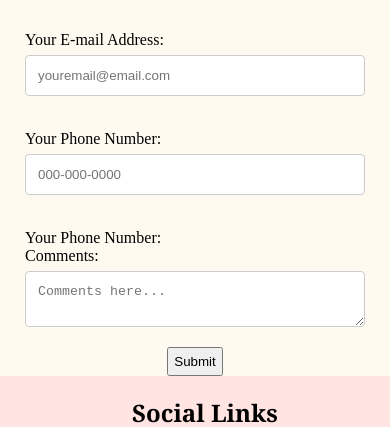
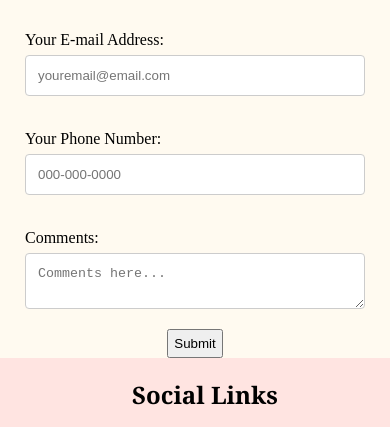
Before and after one commit to missstaff/missstaff, a plain HTML site: page contact.html in a window 390 px wide. Shown: the part 793-1220 px from the top of the page. Drawn offline with Linux system fonts and the light colour scheme.

Commit message:
removed extra phone label

```diff
--- a/contact.html
+++ b/contact.html
@@ -41,7 +41,6 @@
                 <label for="phone">Your Phone Number:</label><br>
                 <input type="tel" id="phone" name="phone" placeholder="000-000-0000"
                     pattern="[0-9]{3}-[0-9]{3}-[0-9]{4}" required><br><br>
-                <label for="phone">Your Phone Number:</label><br>
                 <label for="subject">Comments:</label><br>
                 <textarea id="subject" name="subject" placeholder="Comments here..."></textarea><br>
                 <button type="submit" value="Submit">Submit</button>
```
